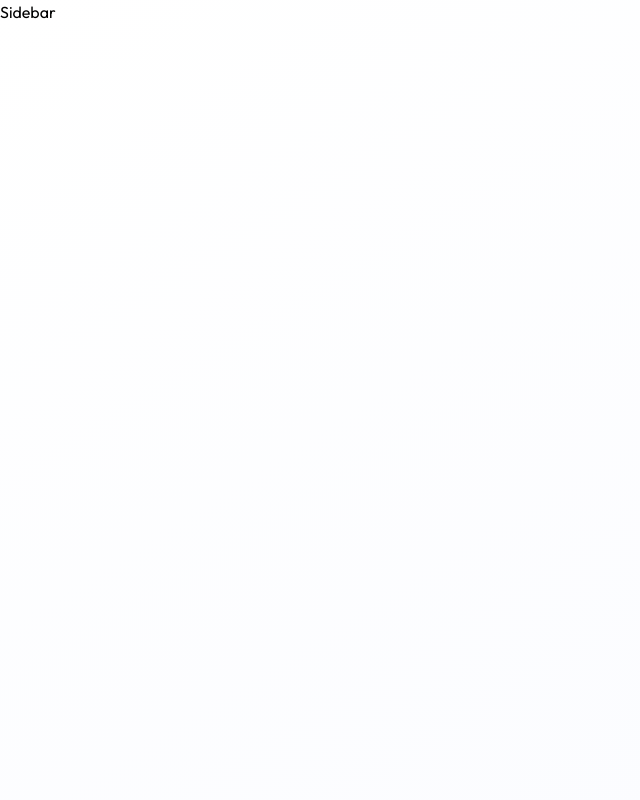
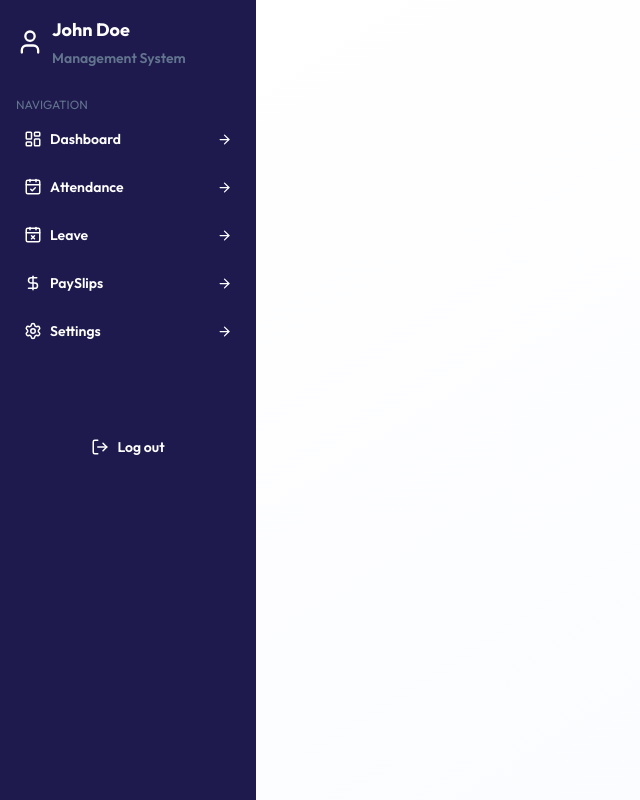
Before and after one commit to IzzaYoucef/Full-Stack-Employee-Management-System, a React (Vite) app in the folder client/: page / in a window 1280 px wide. Shown: the whole page, without its empty margins (0-640 px from the left). Built offline with nearby package versions, Linux system fonts and the light colour scheme.

Commit message:
Edit some issues , and add sideBar

```diff
--- a/client/src/components/LoginForm.jsx
+++ b/client/src/components/LoginForm.jsx
@@ -1,9 +1,19 @@
-import React from 'react'
+import React, { useState } from 'react'
 import LoginLeftSide from './LoginLeftSide'
-import { ArrowLeftIcon } from 'lucide-react'
+import { ArrowLeftIcon, EyeClosedIcon, EyeIcon } from 'lucide-react'
 import { Link } from 'react-router-dom'
 
 const LoginForm = ({ role, title, subtitle }) => {
+
+  const [email, setEmail] = useState("")
+  const [password, setPassword] = useState("")
+  const [showPassword, setShowPassword] = useState(false)
+
+  const handleSubmit = async (e) => {
+    e.preventDefault()
+    console.log({ role, email, password }) // replace with real auth call
+  }
+
   return (
     <div className='min-h-screen flex flex-col md:flex-row'>
       <LoginLeftSide/>
@@ -18,23 +28,41 @@ const LoginForm = ({ role, title, subtitle }) => {
           <h1 className='text-2xl font-semibold mb-1'>{title}</h1>
           <p className='text-gray-500 mb-8'>{subtitle}</p>
 
-          <form className="flex flex-col gap-5">
+          <form className="flex flex-col gap-5" onSubmit={handleSubmit}>
             <div className="flex flex-col gap-1">
-              <label className="text-sm font-medium text-gray-700">Email address</label>
+              <label htmlFor="email" className="text-sm font-medium text-gray-700">Email address</label>
               <input
+                id="email"
                 type="email"
+                value={email}
+                onChange={(e) => setEmail(e.target.value)}
                 placeholder='youcef@example.com'
+                required
                 className="border border-gray-300 rounded-md px-3 py-2 focus:outline-none focus:ring-2 focus:ring-indigo-500"
               />
             </div>
 
             <div className="flex flex-col gap-1">
-              <label className="text-sm font-medium text-gray-700">Password</label>
-              <input
-                type="password"
-                placeholder='••••••••'
-                className="border border-gray-300 rounded-md px-3 py-2 focus:outline-none focus:ring-2 focus:ring-indigo-500"
-              />
+              <label htmlFor="password" className="text-sm font-medium text-gray-700">Password</label>
+              <div className="relative">
+                <input
+                  id="password"
+                  type={showPassword ? "text" : "password"}
+                  value={password}
+                  onChange={(e) => setPassword(e.target.value)}
+                  placeholder='••••••••'
+                  required
+                  className="w-full border border-gray-300 rounded-md px-3 py-2 pr-10 focus:outline-none focus:ring-2 focus:ring-indigo-500"
+                />
+                <button
+                  type="button"
+                  onClick={() => setShowPassword(prev => !prev)}
+                  className="absolute right-3 top-1/2 -translate-y-1/2 text-gray-500 hover:text-gray-700"
+                  aria-label={showPassword ? "Hide password" : "Show password"}
+                >
+                  {showPassword ? <EyeClosedIcon size={16} /> : <EyeIcon size={16} />}
+                </button>
+              </div>
             </div>
 
             <button
--- /dev/null
+++ b/client/src/components/SideBar.jsx
@@ -0,0 +1,121 @@
+import {
+  ArrowRight,
+  CalendarCheck,
+  CalendarX,
+  DollarSign,
+  LayoutDashboardIcon,
+  LogOutIcon,
+  Menu,
+  Settings,
+  UserIcon,
+  XIcon
+} from 'lucide-react'
+import React, { useEffect, useState } from 'react'
+import { useLocation, useNavigate } from 'react-router-dom'
+import { dummyProfileData } from '../assets/assets'
+
+const navItems = [
+  { label: "Dashboard", icon: LayoutDashboardIcon, to: "/dashboard" },
+  { label: "Attendance", icon: CalendarCheck, to: "/attendance" },
+  { label: "Leave", icon: CalendarX, to: "/leave" },
+  { label: "PaySlips", icon: DollarSign, to: "/payslips" },
+  { label: "Settings", icon: Settings, to: "/settings" },
+]
+
+const SideBar = () => {
+  const [mobileShow, setMobileShow] = useState(false)
+  const location = useLocation()
+  const navigate = useNavigate()
+  const [name, setName] = useState("")
+
+  useEffect(() => {
+    setName(dummyProfileData.firstName + " " + dummyProfileData.lastName)
+  }, [])
+
+  useEffect(() => {
+    setMobileShow(false)
+  }, [location])
+
+  const SideBarContent = ({ isMobile }) => (
+    <>
+      <div className="relative border-b border-transparent pb-3">
+        <div className="flex gap-2 items-center">
+          <UserIcon size={28} className="text-white" />
+          <div className="flex flex-col gap-1">
+            <h1 className="font-bold text-lg text-white">{name}</h1>
+            <p className="text-sm text-[#62748E] font-semibold">Management System</p>
+          </div>
+          {isMobile && (
+            <button
+              type="button"
+              className="absolute right-0 top-0"
+              onClick={() => setMobileShow(false)}
+              aria-label="Close menu"
+            >
+              <XIcon size={18} className="cursor-pointer text-white" />
+            </button>
+          )}
+        </div>
+      </div>
+
+      <p className="uppercase text-[#62748E] text-xs mt-4 mb-2">Navigation</p>
+
+      <nav className="flex flex-col gap-1">
+        {navItems.map((item) => (
+          <button
+            key={item.to}
+            type="button"
+            onClick={() => navigate(item.to)}
+            className="flex justify-between items-center w-full p-2 rounded-md text-white hover:bg-[#615FFF1F] focus:bg-[#615FFF1F] transition-colors mb-2"
+          >
+            <div className="flex items-center gap-2">
+              <item.icon size={18} />
+              <span className="font-semibold text-sm">{item.label}</span>
+            </div>
+            <ArrowRight size={15} />
+          </button>
+        ))}
+      </nav>
+
+      <button
+        type="button"
+        onClick={() => {navigate("/login") }}
+        className="mt-20 flex items-center justify-center gap-2 cursor-pointer mt-8 text-sm font-semibold text-white"
+      >
+        <LogOutIcon size={18} />
+        Log out
+      </button>
+    </>
+  )
+
+  return (
+    <>
+      {/* Mobile hamburger trigger */}
+      <button
+        type="button"
+        className="md:hidden p-2"
+        onClick={() => setMobileShow(true)}
+        aria-label="Open menu"
+      >
+        <Menu size={22} />
+      </button>
+
+      {/* Mobile overlay menu */}
+      {mobileShow && (
+        <div className="fixed inset-0 z-50 md:hidden">
+          <div className="absolute inset-0 bg-black/40" onClick={() => setMobileShow(false)} />
+          <aside className="relative h-screen w-64 bg-indigo-950 p-4">
+            <SideBarContent isMobile />
+          </aside>
+        </div>
+      )}
+
+      {/* Desktop persistent sidebar */}
+      <aside className="hidden md:flex md:flex-col h-screen w-64 bg-indigo-950 p-4">
+        <SideBarContent isMobile={false} />
+      </aside>
+    </>
+  )
+}
+
+export default SideBar
--- a/client/src/pages/Layout.jsx
+++ b/client/src/pages/Layout.jsx
@@ -1,12 +1,11 @@
 import React from 'react'
+import SideBar from '../components/SideBar'
 
 const Layout = () => {
   return (
     <div className='flex h-screen bg-linear-to-br from-slate-50-via-white to-indigo-50/30' >
-      <p>Sidebar</p>
-      <main className='flex-1 oveflow-y-auto'>
 
-      </main>
+        <SideBar/>
     </div>
   )
 }
```
